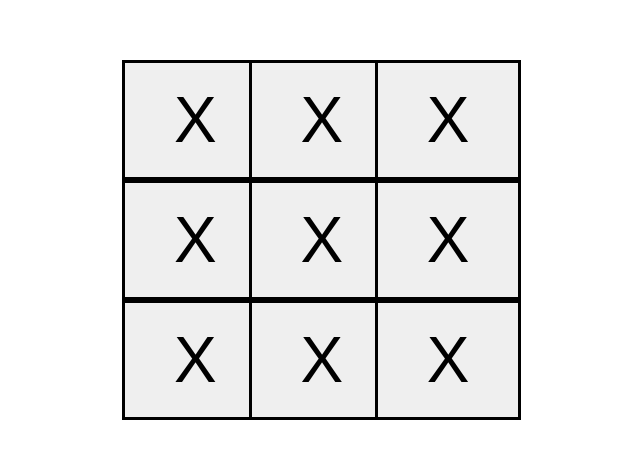
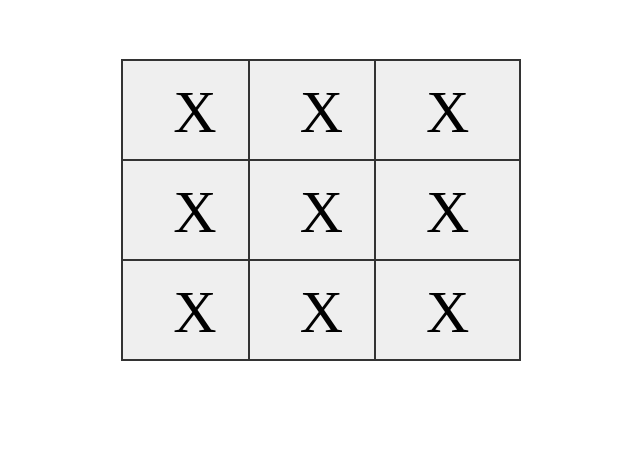
Before and after one commit to jamie-fernandez/tic-tac-toe, a Vue app: page / in a window 1280 px wide. Shown: the top 458 px of the page, without its empty margins (328-968 px from the left). Built offline with nearby package versions, Linux system fonts and the light colour scheme.

Commit message:
Updates box styling

```diff
--- a/src/components/Board.vue
+++ b/src/components/Board.vue
@@ -37,7 +37,7 @@ export default {
             isGameOver: false,
             isPlayersTurn: true,
             computerSymbol: 'X',
-            playerSymbol: 'O'
+            playerSymbol: 'O',
         }
     },
     methods: {
@@ -50,15 +50,17 @@ export default {
 <style scoped>
 .game-board {
     display: grid;
+    justify-content: center;
     grid-template-columns: repeat(3, 10%);
-    justify-content: center;
-
 }
 .box {
-    font-size: 4rem;
-    line-height: 7rem;
+    font-family: "Permanent Marker", cursive;
+    width: 145px;
+    height: 100px;
+    box-shadow: 0 0 0 1px #333333;
+    border: 1px solid #333333;
     cursor: pointer;
-    border: solid;
-    width: 146px;
+    line-height: 100px;
+    font-size: 60px;
 }
 </style>
```
Also changed, not shown: src/store.js (+12 -1 lines).
